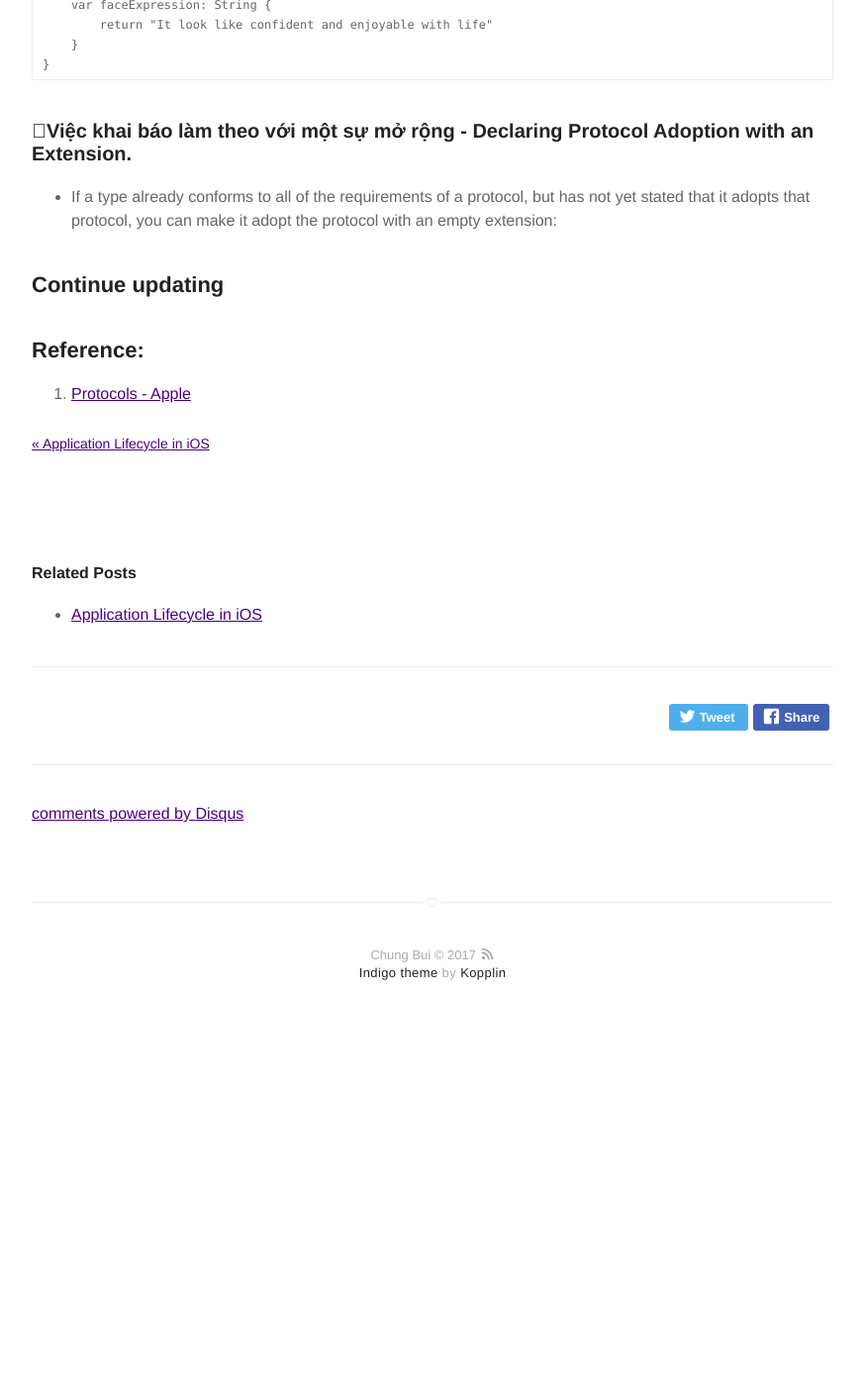
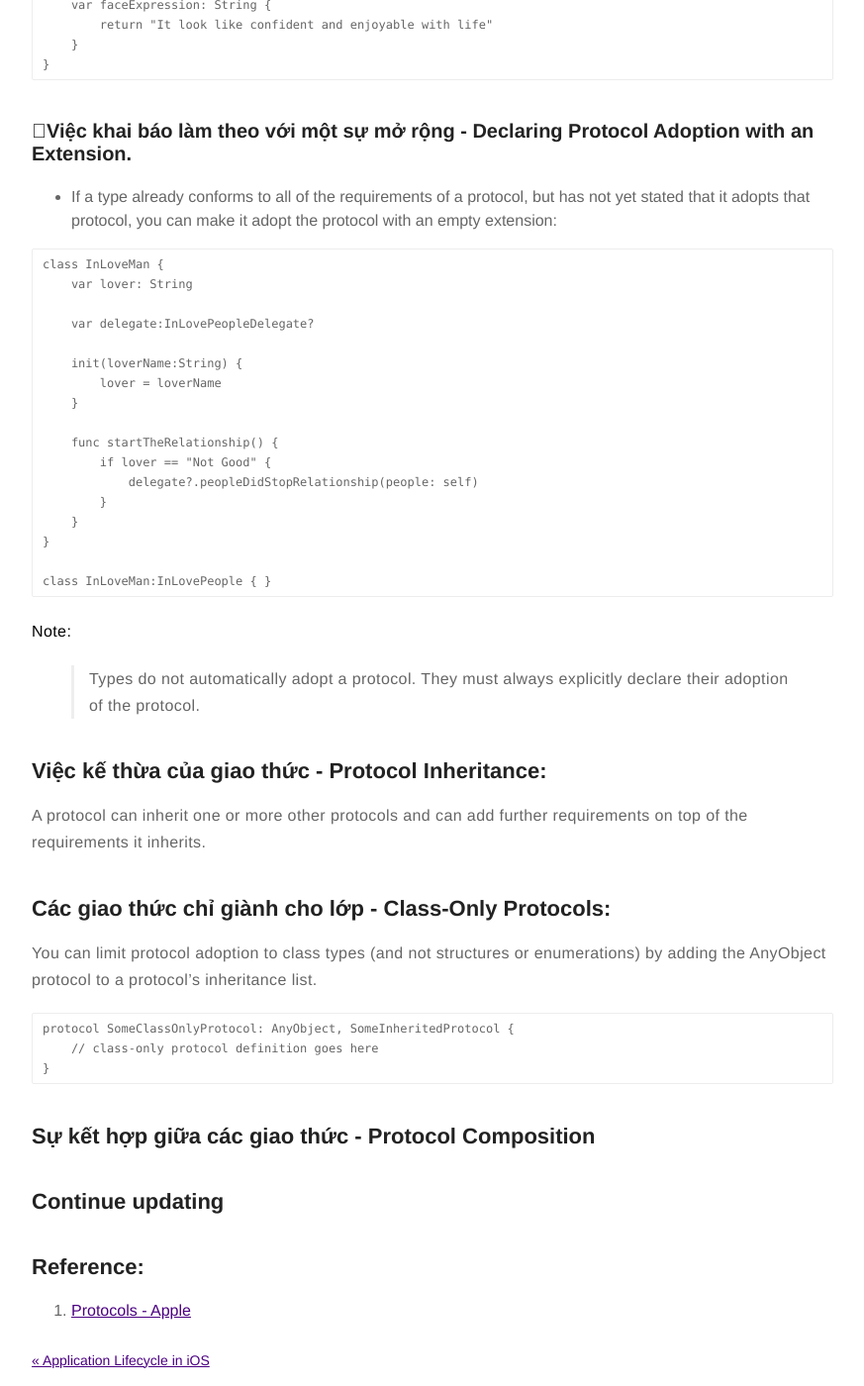
Before and after one commit to chungbd/bunchu, a Jekyll site: the page built from _posts/2017-07-06-Protocol-in-Swift.markdown, in a window 1280 px wide and 1400 px high, scrolled down 5031 px. Shown: the whole window at 99% size, without its empty margins (203-1076 px from the left). Built offline with Jekyll 4.4.1, drawn with Linux system fonts in a browser that asks for light colours; comment, search, counter and statistics services are not loaded; before the commit the page ends 6085 px from its top, so only the background shows below that.

Commit message:
- update content for Protocol

````diff
--- a/_posts/2017-07-06-Protocol-in-Swift.markdown
+++ b/_posts/2017-07-06-Protocol-in-Swift.markdown
@@ -235,6 +235,44 @@ extension InLoveMan: InLovePeople {
 
 * If a type already conforms to all of the requirements of a protocol, but has not yet stated that it adopts that protocol, you can make it adopt the protocol with an empty extension:
 
+```
+class InLoveMan {
+    var lover: String
+
+    var delegate:InLovePeopleDelegate?
+
+    init(loverName:String) {
+        lover = loverName
+    }
+
+    func startTheRelationship() {
+        if lover == "Not Good" {
+            delegate?.peopleDidStopRelationship(people: self)
+        }
+    }
+}
+
+class InLoveMan:InLovePeople { }
+```
+
+**Note:**
+> Types do not automatically adopt a protocol. They must always explicitly declare their adoption of the protocol.
+
+## Việc kế thừa của giao thức - Protocol Inheritance:
+
+A protocol can inherit one or more other protocols and can add further requirements on top of the requirements it inherits.
+
+## Các giao thức chỉ giành cho lớp - Class-Only Protocols:
+
+You can limit protocol adoption to class types (and not structures or enumerations) by adding the AnyObject protocol to a protocol’s inheritance list.
+
+```
+protocol SomeClassOnlyProtocol: AnyObject, SomeInheritedProtocol {
+    // class-only protocol definition goes here
+}
+```
+
+## Sự kết hợp giữa các giao thức - Protocol Composition
 
 ## Continue updating
 
````
